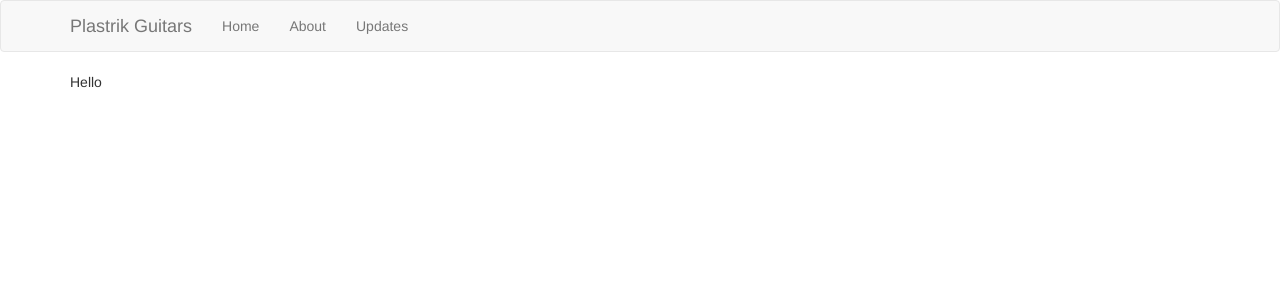
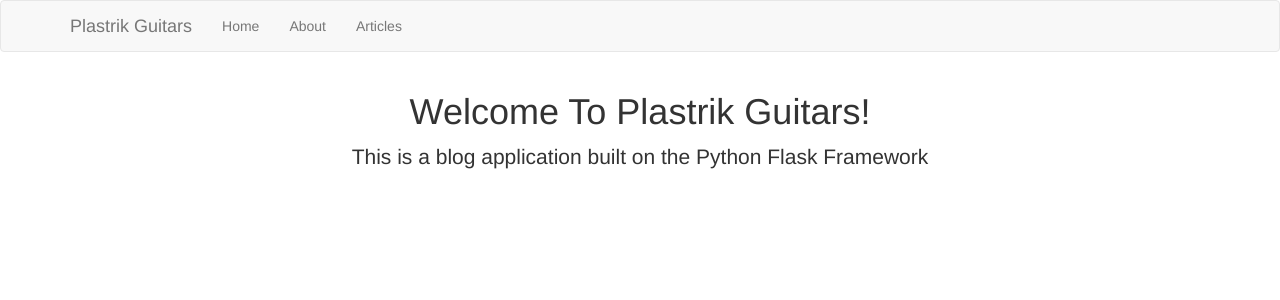
Before and after one commit to mplastrik/guitarwebsite, a Flask app: page / in a window 1280 px wide. Shown: the top 300 px of the page. Run offline with Flask 3, Linux system fonts and the light colour scheme; some libraries are stand-ins or nearby versions.

Commit message:
added articles

```diff
--- a/app.py
+++ b/app.py
@@ -1,10 +1,22 @@
 from flask import Flask, render_template
+from article_data import Articles
 
 app = Flask(__name__)
+
+Articles = Articles()
 
 @app.route('/')
 def index():
     return render_template('home.html')
 
+@app.route('/about')
+def about():
+    return render_template('about.html')
+
+@app.route('/articles')
+def articles():
+    return render_template('articles.html', articles=Articles)
+
+
 if __name__ == '__main__':
     app.run(debug=True)
--- /dev/null
+++ b/templates/about.html
@@ -0,0 +1,6 @@
+{% extends 'layout.html' %}
+
+{% block body %}
+    <h1>About Us</h1>
+    <p>Lorem ipsum dolor sit amet consectetur adipisicing elit. Est aperiam aspernatur facilis distinctio commodi maxime repellendus recusandae, beatae nihil molestias voluptatum, itaque possimus porro, eum praesentium saepe maiores repudiandae ea.</p>
+{% endblock %}
--- a/templates/home.html
+++ b/templates/home.html
@@ -1,18 +1,8 @@
-<!DOCTYPE html>
-<html lang="en">
-<head>
-    <meta charset="UTF-8">
-    <title>Plastrik Guitars</title>
-    <link rel="stylesheet" href="https://maxcdn.bootstrapcdn.com/bootstrap/3.3.7/css/bootstrap.min.css">
-</head>
+{% extends 'layout.html' %}
 
-<body>
-    {% include 'includes/_navbar.html' %}
-    <div class="container">
-        {% block body%}
-            Hello
-        {% endblock%}
+{% block body %}
+    <div class="jumbtron text-center">
+        <h1>Welcome To Plastrik Guitars!</h1>
+        <p class="lead"> This is a blog application built on the Python Flask Framework</p>
     </div>
-    <script src="https://maxcdn.bootstrapcdn.com/bootstrap/3.3.7/js/bootstrap.min.js"></script>
-</body>
-</html>
+{% endblock %}
--- a/templates/includes/_navbar.html
+++ b/templates/includes/_navbar.html
@@ -13,7 +13,7 @@
         <ul class="nav navbar-nav">
           <li><a href="/">Home</a></li>
           <li><a href="/about">About</a></li>
-          <li><a href="/articles">Updates</a></li>
+          <li><a href="/articles">Articles</a></li>
         </ul>
       </div>
     </div>
--- /dev/null
+++ b/templates/layout.html
@@ -0,0 +1,15 @@
+<!DOCTYPE html>
+<html lang="en">
+<head>
+    <meta charset="UTF-8">
+    <title>My Flask Blog</title>
+        <link rel="stylesheet" href="https://maxcdn.bootstrapcdn.com/bootstrap/3.3.7/css/bootstrap.min.css">
+</head>
+<body>
+    {% include 'includes/_navbar.html' %}
+    <div class="container">
+        {% block body%}{% endblock%}
+    </div>
+    <script src="https://maxcdn.bootstrapcdn.com/bootstrap/3.3.7/js/bootstrap.min.js"></script>
+</body>
+</html>
```
Also changed, not shown: article_data.py (added, +27 -0 lines), templates/articles.html (added, +10 -0 lines).
